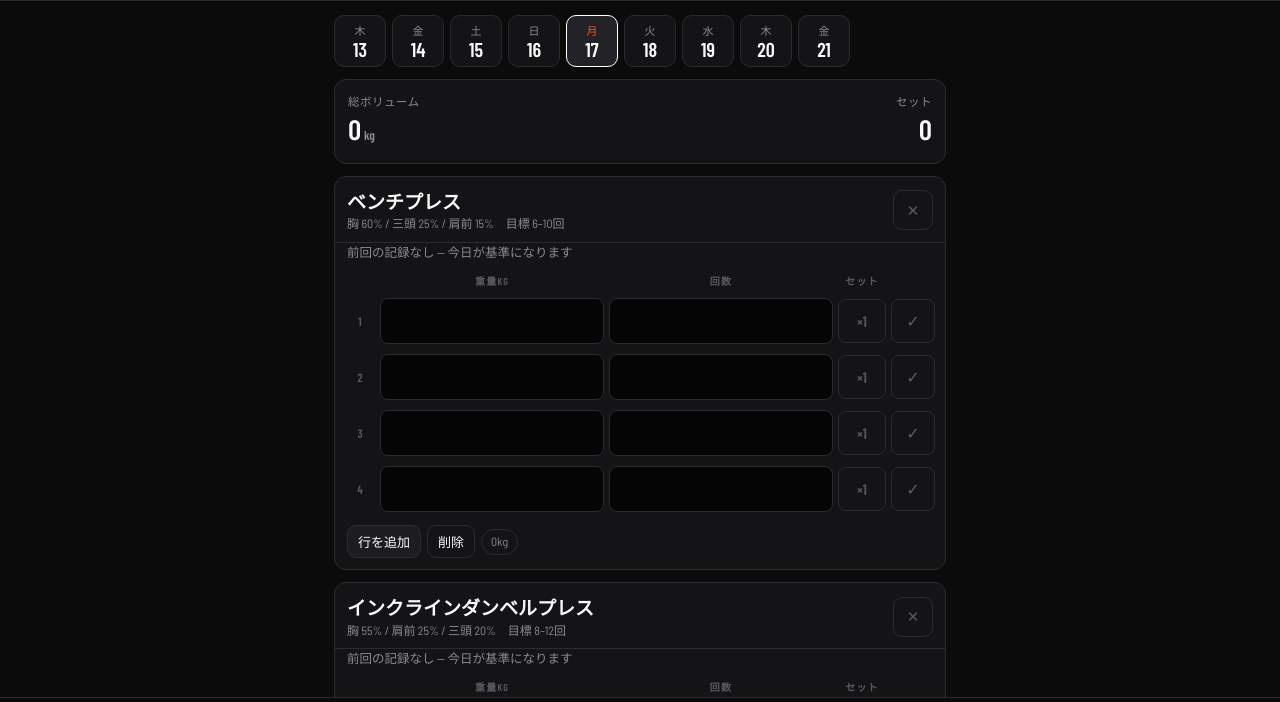
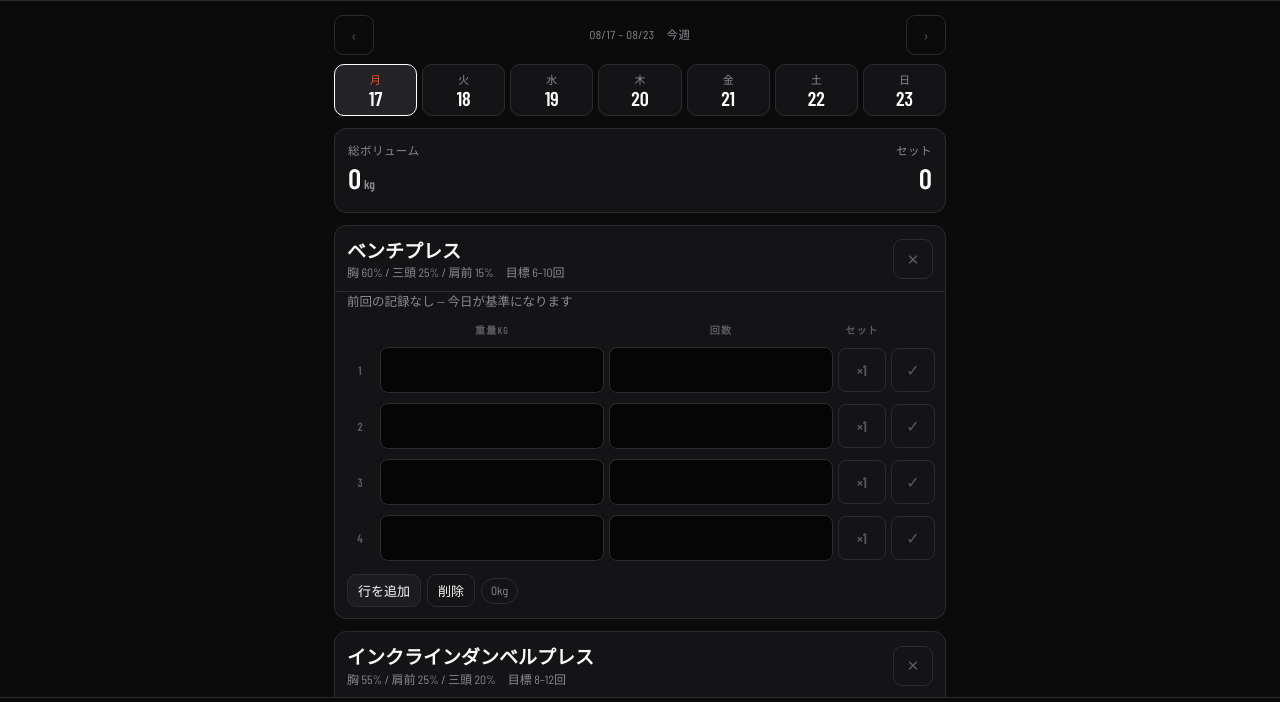
Before and after one commit to relesaku/workout-console, a plain HTML site: page index.html in a window 1280 px wide. Shown: the part 44-746 px from the top of the page. Drawn offline with nearby package versions, Linux system fonts and the light colour scheme.

Commit message:
今日タブの日付ストリップを週表示に

```diff
--- a/index.html
+++ b/index.html
@@ -68,8 +68,10 @@ label.f{display:block;font-size:11px;letter-spacing:.1em;text-transform:uppercas
 .chip.dn{color:var(--dim);border-color:var(--line)}
 .chip.warn{color:var(--amber);border-color:var(--amber-bd);background:var(--amber-bg)}
 .chip.pr{color:#160500;background:var(--hot);border-color:var(--hot);font-weight:600}
-.days{display:flex;gap:6px;overflow-x:auto;scrollbar-width:none}.days::-webkit-scrollbar{display:none}
-.day{flex:0 0 auto;width:52px;text-align:center;border:1px solid var(--line);border-radius:10px;padding:6px 0;background:var(--surface)}
+/* 月〜日の7日を横スクロールなしで並べる */
+.days{display:grid;grid-template-columns:repeat(7,1fr);gap:5px}
+.day{text-align:center;border:1px solid var(--line);border-radius:10px;padding:6px 0;background:var(--surface);min-width:0}
+.wknav{display:flex;align-items:center;justify-content:space-between;gap:8px;margin-bottom:9px}
 .day .d{font-size:11px;color:var(--dim)}.day .n{font-family:var(--disp);font-size:20px;font-weight:600;line-height:1.1}
 .day.sel{border-color:var(--hi);background:var(--hi-bg)}
 .day.has::after{content:"";display:block;width:5px;height:5px;border-radius:50%;background:var(--dim);margin:3px auto 0}
@@ -350,13 +352,23 @@ function renumber(ei){let no=0;
     const s=S.logs[selDate].entries[ei].sets[+row.dataset.si],n=cnt(s),from=no+1;no+=n;
     const idx=row.querySelector('.idx'); if(idx)idx.textContent=n>1?`${from}-${no}`:from;});
 }
+const shiftDate=(d,n)=>{const x=parse(d);x.setDate(x.getDate()+n);return ds(x)};
+const md=d=>d.slice(5).replace('-','/');
 function vToday(){
   const d=selDate,ents=entriesFor(d);
-  const base=new Date();base.setDate(base.getDate()-4);
+  // 日付ストリップは「選んだ日を含む週」の月〜日。週送りで前後の週へ
+  const ws=weekStart(d), we=shiftDate(ws,6);
   let strip='';
-  for(let i=0;i<9;i++){const dt=new Date(base);dt.setDate(base.getDate()+i);const k=ds(dt);
+  for(let i=0;i<7;i++){const k=shiftDate(ws,i), dt=parse(k);
     const has=S.logs[k]&&(S.logs[k].entries||[]).some(e=>doneSets(e).length);
     strip+=`<button class="day ${k===d?'sel':''} ${has?'has':''} ${k===today()?'today':''}" data-date="${k}"><div class="d">${WD[dt.getDay()]}</div><div class="n">${dt.getDate()}</div></button>`}
+  const thisWeek=ws===weekStart(today());
+  const nav=`<div class="wknav">
+    <button class="xbtn" data-date="${shiftDate(d,-7)}">‹</button>
+    <div class="xs dim">${md(ws)} – ${md(we)}${thisWeek?'　今週':''}</div>
+    <div style="display:flex;gap:6px">
+      ${thisWeek?'':`<button class="btn sm" data-date="${today()}">今週</button>`}
+      <button class="xbtn" data-date="${shiftDate(d,7)}">›</button></div></div>`;
   const vol=ents.reduce((t,e)=>t+volOf(e),0), sets=ents.reduce((t,e)=>t+setCount(e),0);
   const cr=contribLog(ents,basis);
 
@@ -383,7 +395,7 @@ function vToday(){
         <span data-foot="${ei}">${exFoot(en)}</span></div>
     </div>`}).join('');
 
-  return `<div class="days">${strip}</div><div style="height:12px"></div>
+  return `${nav}<div class="days">${strip}</div><div style="height:12px"></div>
   ${d>today()?`<div class="tip warn"><b>未来の日付です（${d.slice(5).replace('-','/')}）。</b><br>今日の記録は日付をタップして戻してください。</div>`:''}
   <div class="card">
     <div class="rowb"><div><div class="xs dim">総ボリューム</div>
--- a/sw.js
+++ b/sw.js
@@ -1,4 +1,4 @@
-const V='wc-3e8c091d', FONTS='wc-fonts';
+const V='wc-dc1cfb4a', FONTS='wc-fonts';
 const SHELL=['./','./index.html','./manifest.webmanifest','./icon-192.png','./icon-512.png'];
 self.addEventListener('install',e=>{
   e.waitUntil(caches.open(V).then(c=>c.addAll(SHELL)).then(()=>self.skipWaiting()));
```
